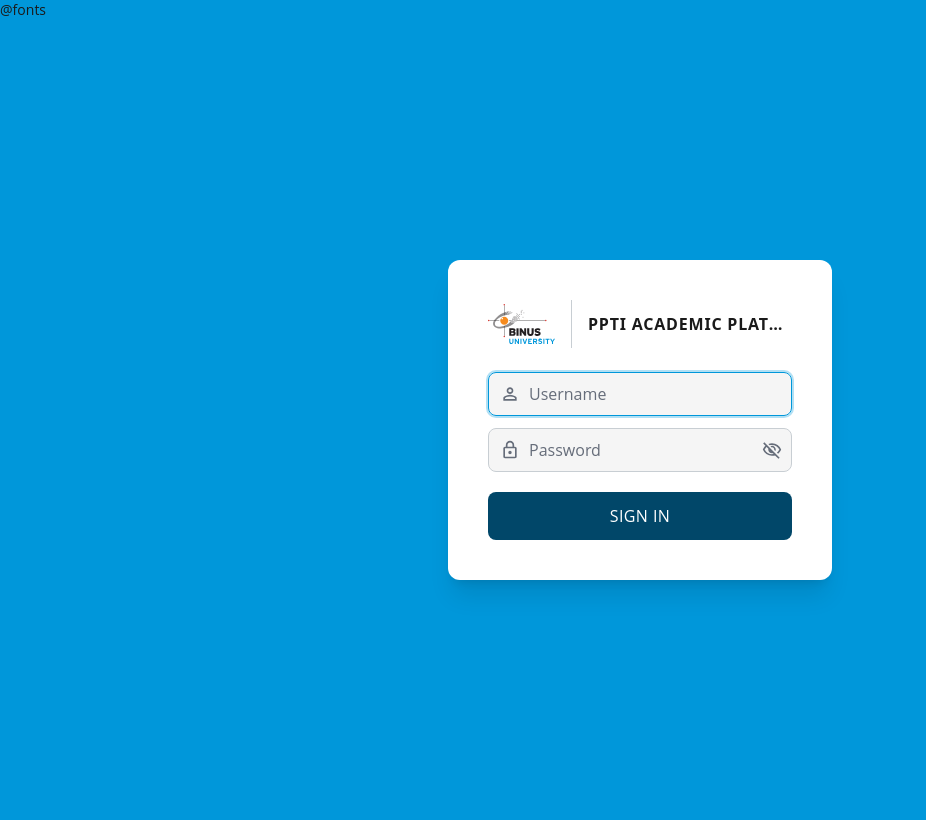
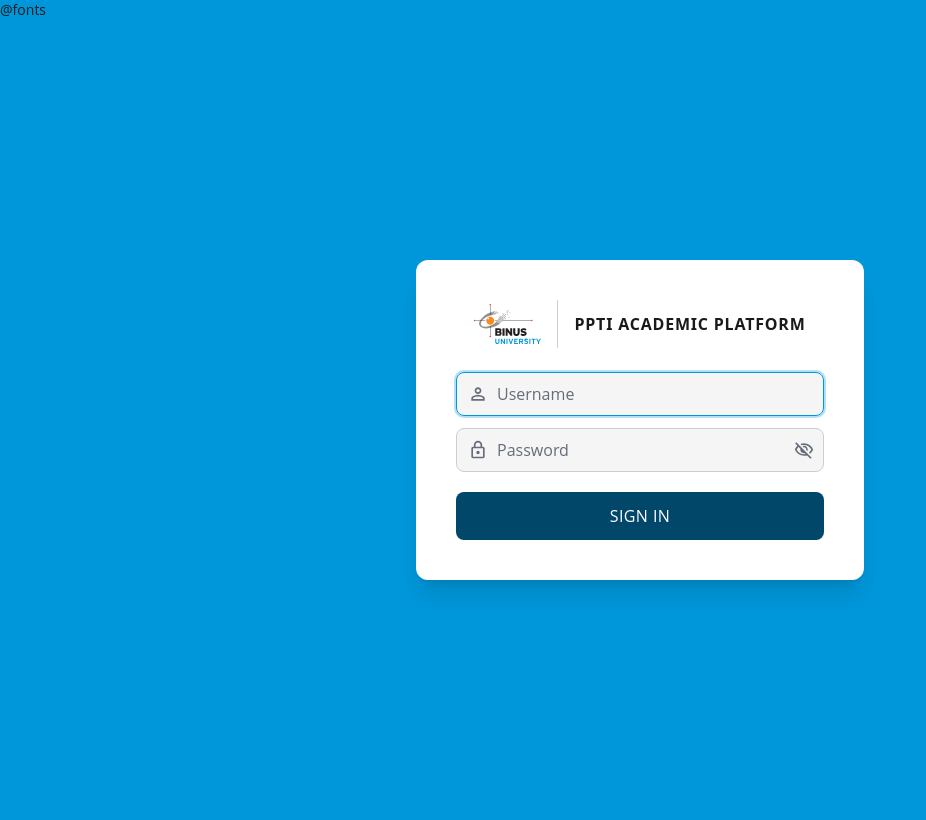
Before and after one commit to IvanTheSchizo/ppti-academic-platform, a Laravel app: page /login in a window 1280 px wide. Shown: the whole page, without its empty margins (0-926 px from the left). Run offline with Laravel 12, Linux system fonts and the light colour scheme; style sheets or scripts are compiled from the project's sources.

Commit message:
style(login): widen login card so brand title does not truncate

```diff
--- a/resources/views/auth/login.blade.php
+++ b/resources/views/auth/login.blade.php
@@ -6,7 +6,7 @@
     <div class="rounded-xl bg-surface p-6 shadow-xl sm:p-10">
         <h1 class="sr-only">Admin Login</h1>
 
-        <x-layout.brand class="mb-6" />
+        <x-layout.brand class="mb-6 justify-center" />
 
         <form method="POST" action="{{ route('login.submit') }}" class="space-y-3">
             @csrf
--- a/resources/views/components/layout/brand.blade.php
+++ b/resources/views/components/layout/brand.blade.php
@@ -12,5 +12,5 @@
         <span class="{{ $compact ? 'hidden sm:block' : '' }} h-12 w-px shrink-0 bg-border" aria-hidden="true"></span>
     @endif
 
-    <span class="truncate font-brand font-bold uppercase tracking-wider text-text {{ $compact ? 'text-body sm:text-base' : 'text-base' }}">PPTI Academic Platform</span>
+    <span class="font-brand font-bold uppercase tracking-wider text-text {{ $compact ? 'truncate text-body sm:text-base' : 'leading-tight text-base' }}">PPTI Academic Platform</span>
 </{{ $tag }}>
--- a/resources/views/layouts/guest.blade.php
+++ b/resources/views/layouts/guest.blade.php
@@ -11,7 +11,7 @@
 <body class="bg-primary font-sans antialiased">
     <x-ui.flash />
     <div class="flex min-h-screen items-center justify-center px-4">
-        <div class="w-full max-w-sm">
+        <div class="w-full max-w-md">
             @yield('content')
         </div>
     </div>
```
